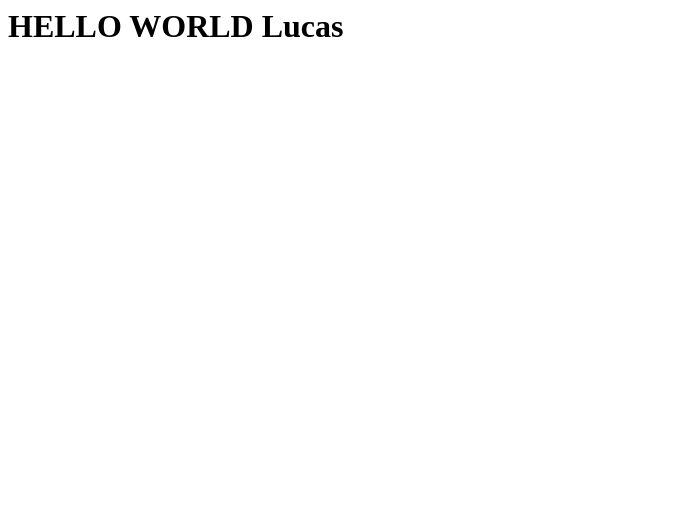
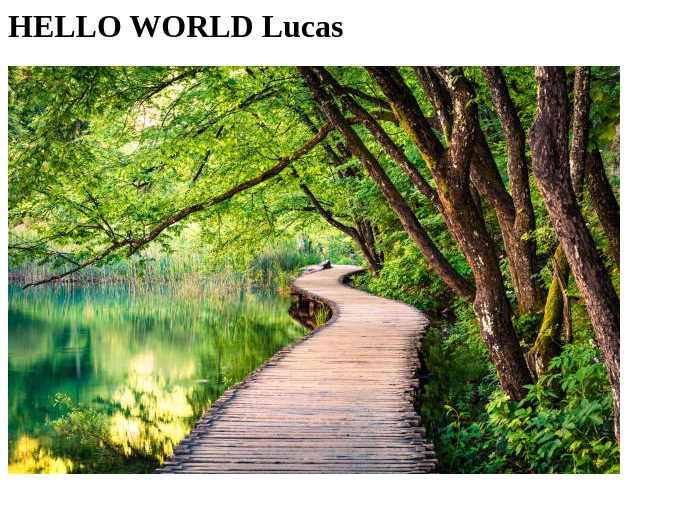
Before and after one commit to CaptainPickles/NodeJS-HTTP-Server-sans-Framework, a plain HTML site: page public/pages/index.html in a window 1280 px wide. Shown: the whole page, without its empty margins (0-675 px from the left). Drawn offline with Linux system fonts and the light colour scheme.

Commit message:
feat : add img and add img to index.html

```diff
--- a/public/pages/index.html
+++ b/public/pages/index.html
@@ -1 +1,2 @@
 <h1>HELLO WORLD Lucas</h1>
+<img src="../images/image.jpg">
```
Also changed, not shown: public/images/image.jpg (added).
